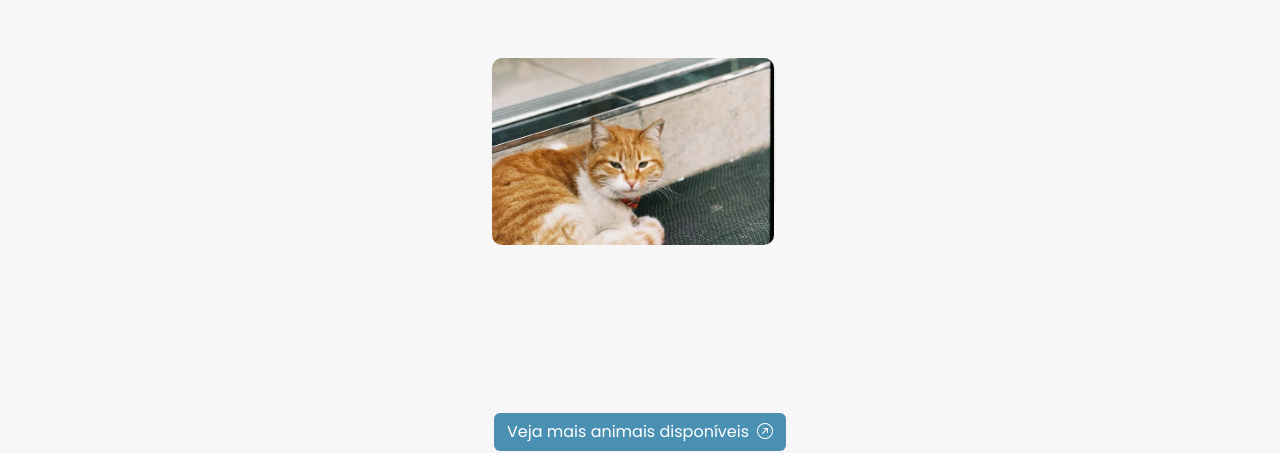
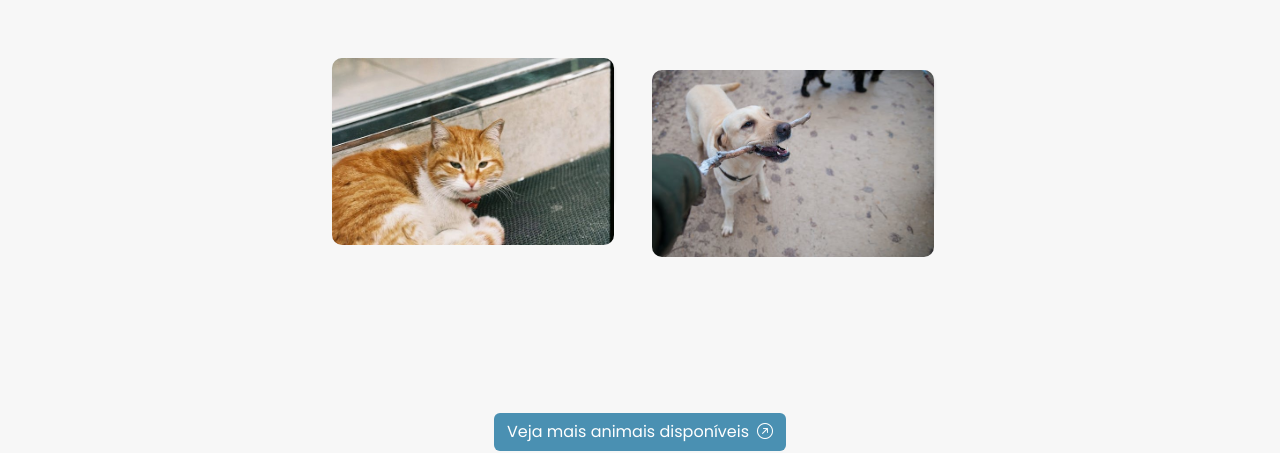
Before and after one commit to chryssstina/Adocao_de_Animais_React, a React (Vite) app in the folder frontend/: page / in a window 1280 px wide. Shown: the part 2821-3274 px from the top of the page. Built offline with nearby package versions, Linux system fonts and the light colour scheme; no server answers.

Commit message:
Integration of the Animal Information page

```diff
--- a/frontend/src/components/AnimaListComponents/AnimalCardsForAdoption/AnimalCardsForAdoption.jsx
+++ b/frontend/src/components/AnimaListComponents/AnimalCardsForAdoption/AnimalCardsForAdoption.jsx
@@ -30,7 +30,6 @@ function AnimalCardsForAdoption({
   animalAge,
   animalCategory,
   photo,
-  // Opcional: receber o estado inicial do componente pai no futuro
   initialIsFavorited = false,
 }) {
   // --- ESTADOS SIMPLIFICADOS ---
@@ -83,7 +82,6 @@ function AnimalCardsForAdoption({
           />
         </div>
       </div>
-      {/* O Modal foi removido, não é mais necessário aqui */}
     </section>
   );
 }
--- a/frontend/src/components/HomeComponents/PhotoGallerySection/PhotoGallerySection.jsx
+++ b/frontend/src/components/HomeComponents/PhotoGallerySection/PhotoGallerySection.jsx
@@ -1,6 +1,6 @@
 import "./PhotoGallerySection.css";
 import { useEffect, useState } from "react";
-import PhotoCard from "../../PhotoCard/PhotoCard";
+import PhotoCard from "./PhotoCard/PhotoCard";
 import CustomBtn from "../../CustomBtn/CustomBtn";
 import { animal_adoption_mock as mockData } from "../../../data/animal_adoption_mock";
 
@@ -32,7 +32,7 @@ function PhotoGallerySection() {
             <p>Carregando galeria...</p>
           ) : (
             // slice determina quantos cards vão aparecer (índice inicial, índice final)
-            photos.slice(0, 5).map((animal) => (
+            photos.slice(0, 6).map((animal) => (
               <div className="col-6 col-md-4 col-lg-3" key={animal.id}>
                 <PhotoCard
                   photo={animal.photo}
```
Also changed, not shown: frontend/src/components/HomeComponents/PhotoGallerySection/PhotoCard/PhotoCard.css (renamed from frontend/src/components/PhotoCard/PhotoCard.css), frontend/src/components/HomeComponents/PhotoGallerySection/PhotoCard/PhotoCard.jsx (renamed from frontend/src/components/PhotoCard/PhotoCard.jsx).
